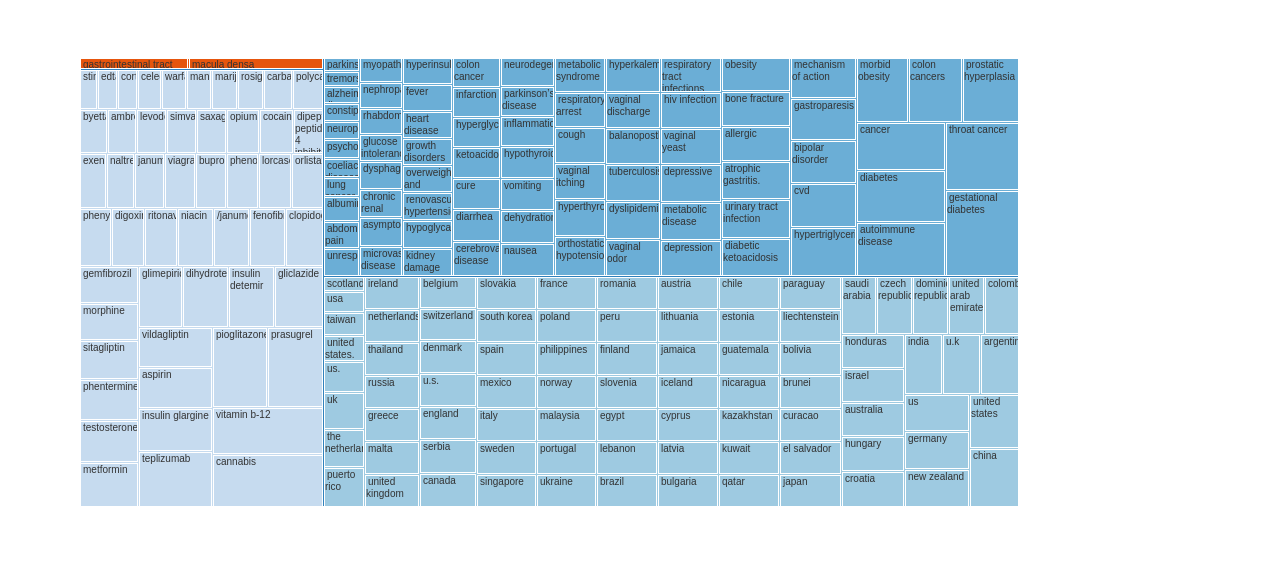
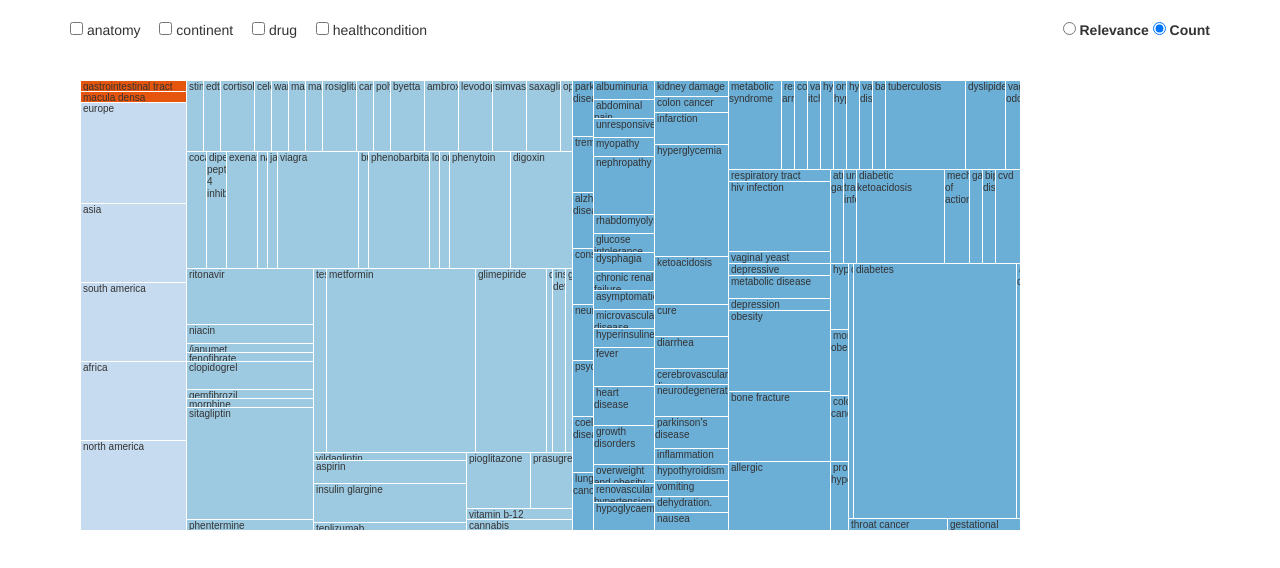
Before and after one commit to annaet/spotlight-news, a website: page app/index.html at #/treemap in a window 1280 px wide. Both pictures are taken after a click on the link "TreeMap". Shown: the part 54-622 px from the top of the page. Drawn offline with nearby package versions, Linux system fonts and the light colour scheme; some packages are replaced by stand-ins of ours; files that its build step writes are made by us from their sources.

```diff
--- a/app/scripts/controllers/treemap.js
+++ b/app/scripts/controllers/treemap.js
@@ -31,9 +31,7 @@
         .style("left", margin.left + "px")
         .style("top", margin.top + "px");
 
-    var url = "https://gateway-a.watsonplatform.net/calls/data/GetNews?apikey=671dd1efc15d076a80954f5a121585d7fdd5ebbc&start=now-7d&end=now&outputMode=json&return=enriched.url.url,enriched.url.title,enriched.url.enrichedTitle.docSentiment.score,enriched.url.entities.entity.text,enriched.url.entities.entity.relevance,enriched.url.entities.entity.sentiment.score,enriched.url.entities.entity.type&q.enriched.url.title=Depression&q.enriched.url.entities.entity.type=drug";
-
-    var docs = [];
+    // var url = "https://gateway-a.watsonplatform.net/calls/data/GetNews?apikey=671dd1efc15d076a80954f5a121585d7fdd5ebbc&start=now-7d&end=now&outputMode=json&return=enriched.url.url,enriched.url.title,enriched.url.enrichedTitle.docSentiment.score,enriched.url.entities.entity.text,enriched.url.entities.entity.relevance,enriched.url.entities.entity.sentiment.score,enriched.url.entities.entity.type&q.enriched.url.title=Depression&q.enriched.url.entities.entity.type=drug";
 
     // $scope.next = function(next) {
     //   var nextUrl = next ? url + '&next=' + next : url;
@@ -60,15 +58,17 @@
       children: []
     };
 
-          // "name": "cluster",
-          // "children": [{
-          //   "name": "AgglomerativeCluster", "size": 3938},
-          //   {"name": "CommunityStructure", "size": 3812},
-          //   {"name": "HierarchicalCluster", "size": 6714},
-          //   {"name": "MergeEdge", "size": 743}
-          // ]
-          // }
-          // }
+    $scope.acceptedConcepts = [
+      'anatomy',
+      'continent',
+      'drug',
+      'healthcondition',
+      // 'company'
+    ];
+
+    $scope.radio = 'count';
+    $scope.usedConcepts = {};
+    var entities = {};
 
     d3.json("../../json/diabetes.json", function(error, data) {
       if (error) {
@@ -76,15 +76,10 @@
       }
 
       var docs = data.result.docs;
-      var entities = {};
 
-      var acceptedConcepts = [
-        'anatomy',
-        'country',
-        'drug',
-        'healthcondition',
-        'organisation'
-      ];
+      for (var i = 0; i < $scope.acceptedConcepts.length; ++i) {
+        $scope.usedConcepts[$scope.acceptedConcepts[i]] = true;
+      }
 
       for (var i = 0; i < docs.length; ++i) {
         var doc = docs[i];
@@ -95,27 +90,33 @@
           var type = entity.type.toLowerCase();
           var text = entity.text.toLowerCase();
 
-          if (!entities[type]) {
+          if (!entities[type] && $scope.acceptedConcepts.indexOf(type) > -1) {
             entities[type] = {};
           }
 
+          if (entities[type]) {
             if (entities[type][text]) {
-            entities[type][text].push(entity.relevance);
+              entities[type][text].relevance.push(entity.relevance);
+              entities[type][text].count++;
             } else {
-            entities[type][text] = [entity.relevance];
+              entities[type][text] = {
+                relevance: [entity.relevance],
+                count: 1
+              };
+            }
           }
         }
       }
 
       for (var concept in entities) {
-        if (acceptedConcepts.indexOf(concept) > -1) {
         var child = {
           name: concept,
           children: []
         };
 
         for (var entity in entities[concept]) {
-            var relevances = entities[concept][entity];
+          var relevances = entities[concept][entity].relevance;
+          var count = entities[concept][entity].count;
           var avg = 0;
 
           for (var k = 0; k < relevances.length; ++k) {
@@ -125,18 +126,16 @@
           avg = avg/relevances.length;
           child.children.push({
             name: entity,
-              size: avg
+            size: avg * avg,
+            count: count
           });
         }
 
         flare.children.push(child);
       }
-      }
 
       console.log(entities);
       console.log(flare);
-
-      // flare.children.
 
       var node = div.datum(flare).selectAll(".node")
           .data(treemap.nodes)
@@ -146,17 +145,30 @@
           .style("background", function(d) { return d.children ? color(d.name) : null; })
           .text(function(d) { return d.children ? null : d.name; });
 
-      d3.selectAll("input").on("change", function change() {
-        var value = this.value === "count"
-            ? function() { return 1; }
-            : function(d) { return d.size; };
+      $scope.change = function() {
+        var value = function(d) {
+          if (d.parent.name === 'flare') {
+          } else if (d.parent.parent.name === 'flare') {
+            if ($scope.usedConcepts[d.parent.name]) {
+              if ($scope.radio === "count") {
+                return d.count;
+              } else {
+                return d.size;
+              }
+            } else {
+              return 0;
+            }
+          }
+        };
 
         node
             .data(treemap.value(value).nodes)
           .transition()
             .duration(1500)
             .call(position);
-      });
+      };
+
+      d3.selectAll("input").on("change", $scope.change());
     });
 
     function position() {
--- a/app/styles/main.css
+++ b/app/styles/main.css
@@ -5,4 +5,12 @@
   overflow: hidden;
   position: absolute;
   text-indent: 2px;
+
+  -webkit-box-sizing: initial;
+  -moz-box-sizing: initial;
+  box-sizing: initial;
 }
+
+.treemap-form {
+  float: right;
+}
--- a/app/views/treemap.html
+++ b/app/views/treemap.html
@@ -1 +1,12 @@
+<form class="treemap-form">
+  <label><input type="radio" ng-model="radio" ng-change="change()" value="size"> Relevance</label>
+  <label><input type="radio" ng-model="radio" ng-change="change()" value="count"> Count</label>
+</form>
+
+<div>
+  <span ng-repeat="concept in acceptedConcepts" style="margin-right: 15px">
+    <input type="checkbox" ng-model="usedConcepts[concept]" ng-change="change()"> {{concept}}
+  </span>
+</div>
+
 <div class="treemap-container"></div>
```
Lines whose indentation alone changed are shown as unchanged.
